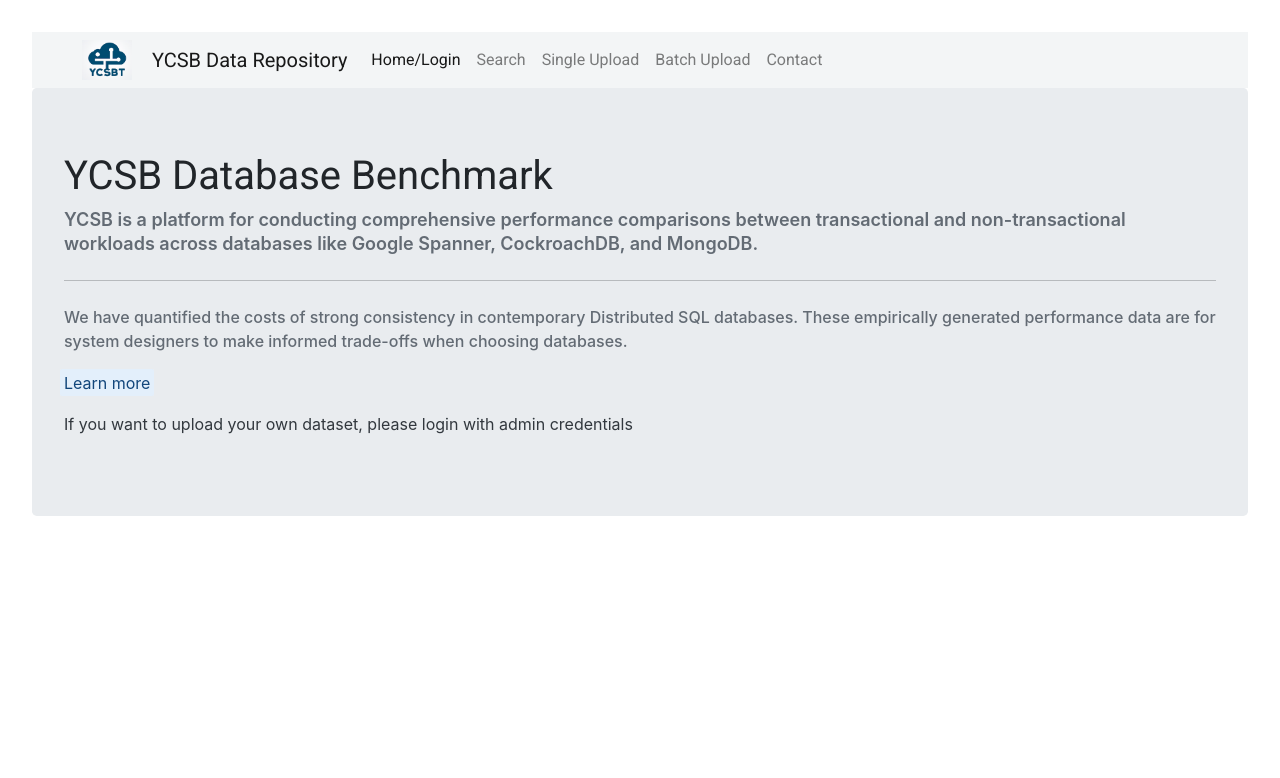
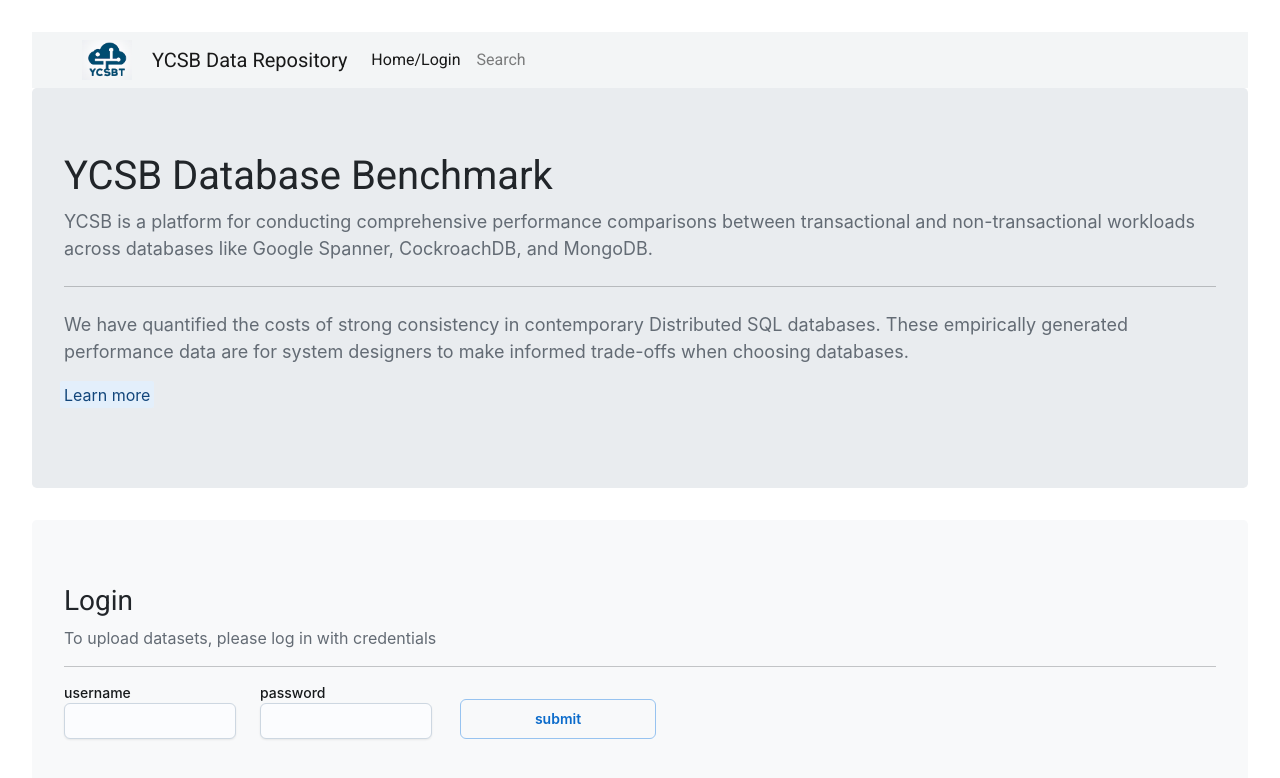
Before and after one commit to mereluo/ycsb-data-frontend, a React (Vite) app: page / in a window 1280 px wide. Shown: the top 778 px of the page. Built offline with nearby package versions, Linux system fonts and the light colour scheme; a web font is replaced by a local one.

Commit message:
Add user login feature

```diff
--- a/src/components/Form/WorkloadForm.jsx
+++ b/src/components/Form/WorkloadForm.jsx
@@ -4,6 +4,7 @@ import WorkloadFactory from './Workload/WorkloadFactory';
 import WorkloadCustomize from './Workload/WorkloadCustomize';
 import { FieldContext } from '../../context/FieldContext';
 import { Typography } from '@mui/joy';
+import Papa from 'papaparse';
 
 function WorkloadForm() {
   const { DBState } = useContext(FieldContext);
--- a/src/components/HomePage/HomePage.jsx
+++ b/src/components/HomePage/HomePage.jsx
@@ -1,24 +1,79 @@
-import { Typography, Link } from '@mui/joy';
+import { Typography, Link, Input, FormLabel, Button } from '@mui/joy';
+import { FieldContext } from '../../context/FieldContext';
+import { useContext, useState } from 'react';
 const HomePage = () => {
+  const { isLogin, setIsLogin } = useContext(FieldContext);
+  const [user, setUser] = useState({});
+  const [message, setMessage] = useState('');
+
+  const handleChange = (val, key) => {
+    const update = { ...user, [key]: val };
+    setUser(update);
+  };
+
+  const validateLogin = (input) => {
+    if (input.name === import.meta.env.VITE_NAME && input.password === import.meta.env.VITE_PASSWORD) {
+      setIsLogin(true);
+      return '';
+    }
+    return 'Error: username or/and password is not valid';
+  };
+
+  const logout = () => {
+    setIsLogin(false);
+  };
+
+  const handleSubmit = (e) => {
+    e.preventDefault();
+    const res = validateLogin(user);
+    setMessage(res);
+  };
+
   return (
     <div>
-      <div className="jumbotron">
+      <div className="jumbotron home">
         <h1>YCSB Database Benchmark</h1>
-        <Typography className="mt-2" color="neutral" level="title-lg">
+        <Typography className="mt-2" color="neutral" level="body-lg">
           YCSB is a platform for conducting comprehensive performance comparisons between transactional and non-transactional workloads across databases like Google Spanner, CockroachDB, and MongoDB.
         </Typography>
         <hr className="my-4" />
-        <Typography color="neutral" level="title-md">
+        <Typography color="neutral" level="body-lg">
           We have quantified the costs of strong consistency in contemporary Distributed SQL databases. These empirically generated performance data are for system designers to make informed trade-offs when choosing databases.
         </Typography>
-        <p className="mt-3">
-          <Link underline="hover" variant="soft" href="#">
-            Learn more
-          </Link>
-        </p>
-        <p className="mt-3">
-          <Typography>If you want to upload your own dataset, please login with admin credentials</Typography>
-        </p>
+        <Link className="mt-3 mb-3" underline="hover" variant="soft" href="#">
+          Learn more
+        </Link>
+      </div>
+      <div className="jumbotron bg-light login">
+        <h3>Login</h3>
+        <Typography color="neutral" level="body-md">
+          To upload datasets, please log in with credentials
+        </Typography>
+        <hr className="my-3" />
+        {!isLogin ? (
+          <form className="row mt-2" onSubmit={(e) => handleSubmit(e)}>
+            <div className="col-2">
+              <FormLabel>username</FormLabel>
+              <Input onChange={(e) => handleChange(e.target.value, 'name')} required />
+            </div>
+            <div className="col-2">
+              <FormLabel>password</FormLabel>
+              <Input type="password" onChange={(e) => handleChange(e.target.value, 'password')} required />
+            </div>
+            <Button className="col-2 mt-3 ml-3" variant="outlined" type="submit">
+              submit
+            </Button>
+            <Typography className="mt-2" color="danger" level="body-sm">
+              {message}
+            </Typography>
+          </form>
+        ) : (
+          <div>
+            <Button variant="outlined" color="primary" onClick={logout}>
+              Log Out
+            </Button>
+          </div>
+        )}
       </div>
     </div>
   );
--- a/src/components/Navigation/Navigation.jsx
+++ b/src/components/Navigation/Navigation.jsx
@@ -1,4 +1,5 @@
-import React from 'react';
+import { FieldContext } from '../../context/FieldContext';
+import React, { useContext } from 'react';
 import Container from 'react-bootstrap/Container';
 import Nav from 'react-bootstrap/Nav';
 import Navbar from 'react-bootstrap/Navbar';
@@ -6,6 +7,7 @@ import { Link, useLocation } from 'react-router-dom';
 import logo from '../../assets/ycsblogo.png';
 
 function Navigation() {
+  const { isLogin } = useContext(FieldContext);
   const location = useLocation();
 
   const isActive = (path) => {
@@ -28,15 +30,16 @@ function Navigation() {
             <Link to="/search" className={`nav-link ${isActive('/search')}`}>
               Search
             </Link>
+            {isLogin && (
+              <>
                 <Link to="/single-upload" className={`nav-link ${isActive('/single-upload')}`}>
                   Single Upload
                 </Link>
                 <Link to="/batch-upload" className={`nav-link ${isActive('/batch-upload')}`}>
                   Batch Upload
                 </Link>
-            <Link to="/contact" className={`nav-link ${isActive('/contact')}`}>
-              Contact
-            </Link>
+              </>
+            )}
           </Nav>
         </Navbar.Collapse>
       </Container>
--- a/src/components/Result/Result.jsx
+++ b/src/components/Result/Result.jsx
@@ -1,4 +1,5 @@
-import React, { useState, useEffect } from 'react';
+import React, { useState, useEffect, useContext } from 'react';
+import { FieldContext } from '../../context/FieldContext';
 import { useLocation, useNavigate } from 'react-router-dom';
 import { FontAwesomeIcon } from '@fortawesome/react-fontawesome';
 import { faSort, faSortUp, faSortDown } from '@fortawesome/free-solid-svg-icons';
@@ -10,6 +11,7 @@ import './result.css';
 import ServerPath from '../../context/ServerPath';
 
 function Result() {
+  const { isLogin } = useContext(FieldContext);
   const location = useLocation();
   let initialWorkloads = location.state.workload || [];
   const navigateTo = useNavigate();
@@ -55,8 +57,8 @@ function Result() {
     }
   };
 
-  const columns = React.useMemo(
-    () => [
+  const columns = React.useMemo(() => {
+    const baseColumns = [
       { Header: 'Index', accessor: (row, index) => index + 1 },
       { Header: 'Test Type', accessor: 'type' },
       { Header: 'Database', accessor: 'database' },
@@ -75,17 +77,22 @@ function Result() {
           </Button>
         ),
       },
-      {
+    ];
+
+    if (isLogin) {
+      baseColumns.push({
         Header: 'Delete',
         accessor: (row, index) => (
           <Button size="sm" variant="outlined" color="danger" onClick={() => handleDelete(index)}>
             Delete
           </Button>
         ),
-      },
-    ],
-    [showData, workloads]
-  );
+      });
+    }
+
+    return baseColumns;
+  }, [isLogin, showData, workloads]);
+
   const { getTableProps, getTableBodyProps, headerGroups, rows, prepareRow } = useTable({ columns, data: workloads }, useSortBy);
 
   return (
--- a/src/context/FieldContext.jsx
+++ b/src/context/FieldContext.jsx
@@ -1,5 +1,4 @@
 import { createContext, useState } from 'react';
-import Papa from 'papaparse';
 
 const FieldContext = createContext();
 
@@ -9,6 +8,7 @@ const FieldProvider = ({ children }) => {
   const [DBState, setDBState] = useState({});
   const [data, setData] = useState(null);
   const [workloadList, setWorkloadList] = useState([]);
+  const [isLogin, setIsLogin] = useState(false);
 
   // Functions for building form and data objects
   const handleDbChange = (fieldName, value) => {
@@ -30,7 +30,8 @@ const FieldProvider = ({ children }) => {
     return isNaN(parsedValue) ? 1 : Math.max(0, parsedValue);
   };
 
-  return <FieldContext.Provider value={{ numberPattern, DBState, setDBState, setData, data, workloadList, setWorkloadList, handleDbChange, handleDataChange, deleteDataByName, validateDoubleInput }}>{children}</FieldContext.Provider>;
+
+  return <FieldContext.Provider value={{ numberPattern, DBState, setDBState, setData, data, workloadList, isLogin, setIsLogin, setWorkloadList, handleDbChange, handleDataChange, deleteDataByName, validateDoubleInput }}>{children}</FieldContext.Provider>;
 };
 
 export { FieldContext, FieldProvider };
```
Also changed, not shown: 1 other file (tests, documents, lock files or other folders). Lines whose indentation alone changed are shown as unchanged.
